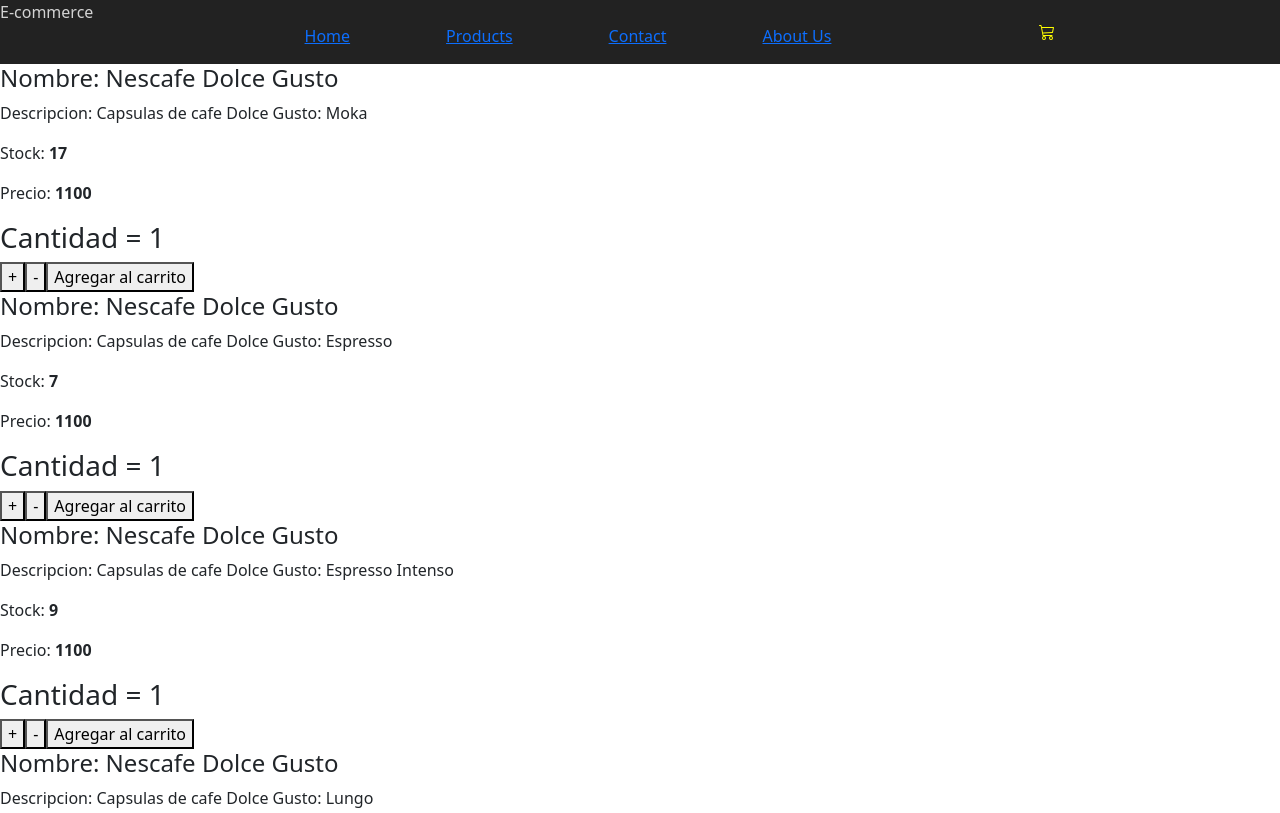
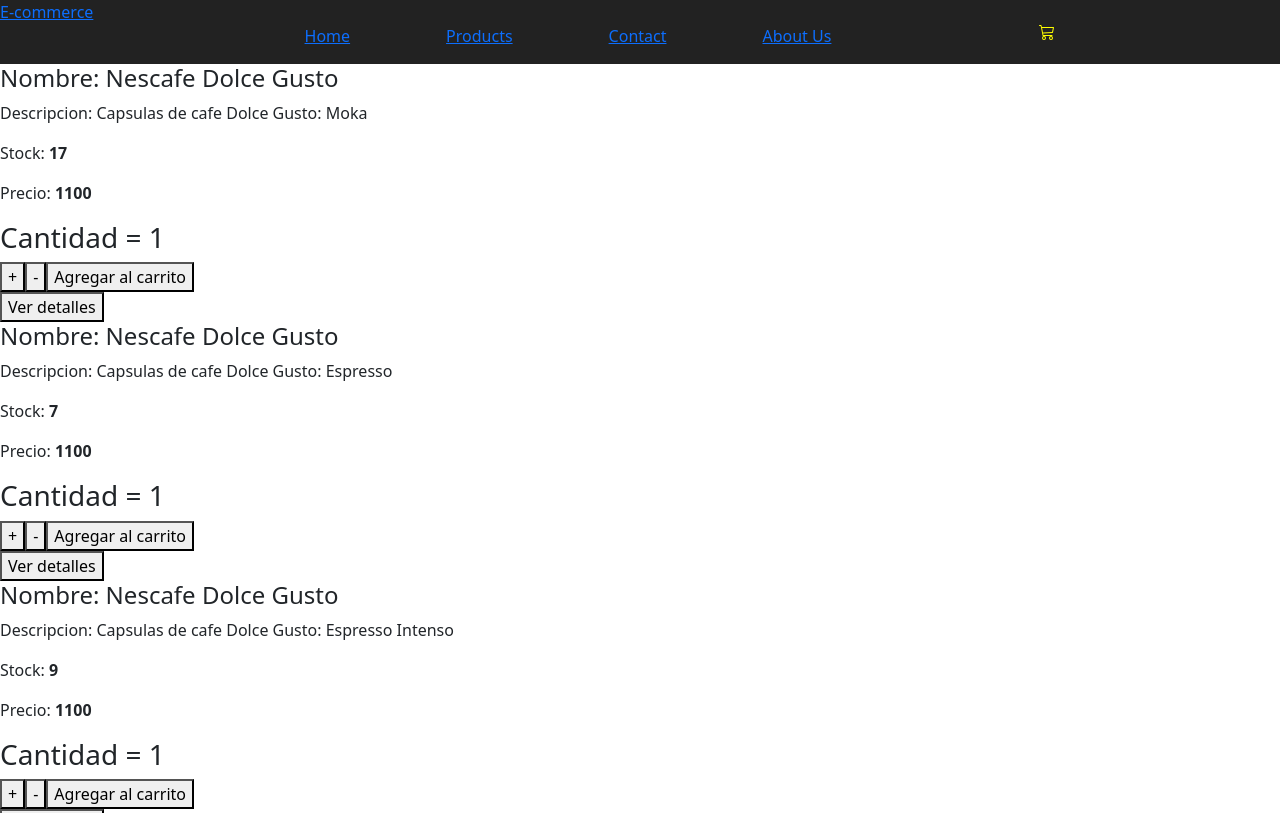
Before and after one commit to gonzaloramosf/react-project, a React (Create React App) app: page /products in a window 1280 px wide. Shown: the top 813 px of the page. Built offline with nearby package versions, Linux system fonts and the light colour scheme.

Commit message:
button ItemDetail - Error 404 - E-commerce Route

```diff
--- a/src/App.js
+++ b/src/App.js
@@ -1,4 +1,4 @@
-import NavBar from './components/nav-bar/navBar';
+import NavBar from './components/NavBar/NavBar';
 import './App.css';
 import 'bootstrap/dist/css/bootstrap.min.css';
 import { BrowserRouter, Route, Routes } from 'react-router-dom';
@@ -7,6 +7,7 @@
 import ProductsPage from './Pages/ProductsPage';
 import ContactPage from './Pages/ContactPage';
 import ItemDetailContainer from './components/ItemDetailContainer/ItemDetailContainer';
+import NotFoundPage from './Pages/NotFoundPage';
 
 function App() {
   return (
@@ -21,6 +22,7 @@
           </Route>
           <Route path='/contact' element={<ContactPage/>} />
           <Route path='/about' element={<AboutUsPage/>} />
+          <Route path='*' element={<NotFoundPage/>} />
         </Route>
       </Routes>
     </BrowserRouter>
--- /dev/null
+++ b/src/Pages/NotFoundPage.js
@@ -0,0 +1,13 @@
+import { Link } from "react-router-dom";
+
+const NotFoundPage = () => {
+    return (
+        <div>
+            <h1> Error 404 </h1>
+            <p> Peligro, se rompio el sistema </p>
+            <Link to='/'> Home page </Link>
+        </div>
+    )
+}
+
+export default NotFoundPage;
--- a/src/components/Item/Item.js
+++ b/src/components/Item/Item.js
@@ -1,7 +1,9 @@
+import { useNavigate } from 'react-router-dom';
 import ItemCount from '../ItemCount/ItemCount';
 import './Item.css';
 
 const Item = ({item}) => {
+    const navigate = useNavigate();
 
     return (
         <div>
@@ -10,6 +12,7 @@
             <p> Stock: <b>{item.stock}</b>      </p>
             <p> Precio: <b>{item.price}</b>    </p>
             <ItemCount initial={1} stock={item.stock}/>
+            <button onClick={()=> navigate(`/products/${item.id}`)}> Ver detalles </button>
         </div>
     );
 }
--- a/src/components/ItemListContainer/Database.js
+++ b/src/components/ItemListContainer/Database.js
@@ -43,6 +43,6 @@
             if (item.id === +itemId) {
                 return item;
             }
-         })), 4000)
+         })), 2000)
     })
 }
--- a/src/components/nav-bar/navBar.js
+++ b/src/components/NavBar/NavBar.js
@@ -1,4 +1,4 @@
-import './navBar.css';
+import './NavBar.css';
 import '../CartWidget/CartWidget';
 import { Link } from 'react-router-dom';
 import CartWidget from '../CartWidget/CartWidget';
@@ -7,7 +7,7 @@
   return (
     <header>
       <div>
-        <span id='titulo'> E-commerce </span>
+        <span id='titulo'> <Link to="/"> E-commerce </Link> </span>
       </div>
       <nav>
         <div>
```
Also changed, not shown: src/components/NavBar/NavBar.css (renamed from src/components/nav-bar/navBar.css).
